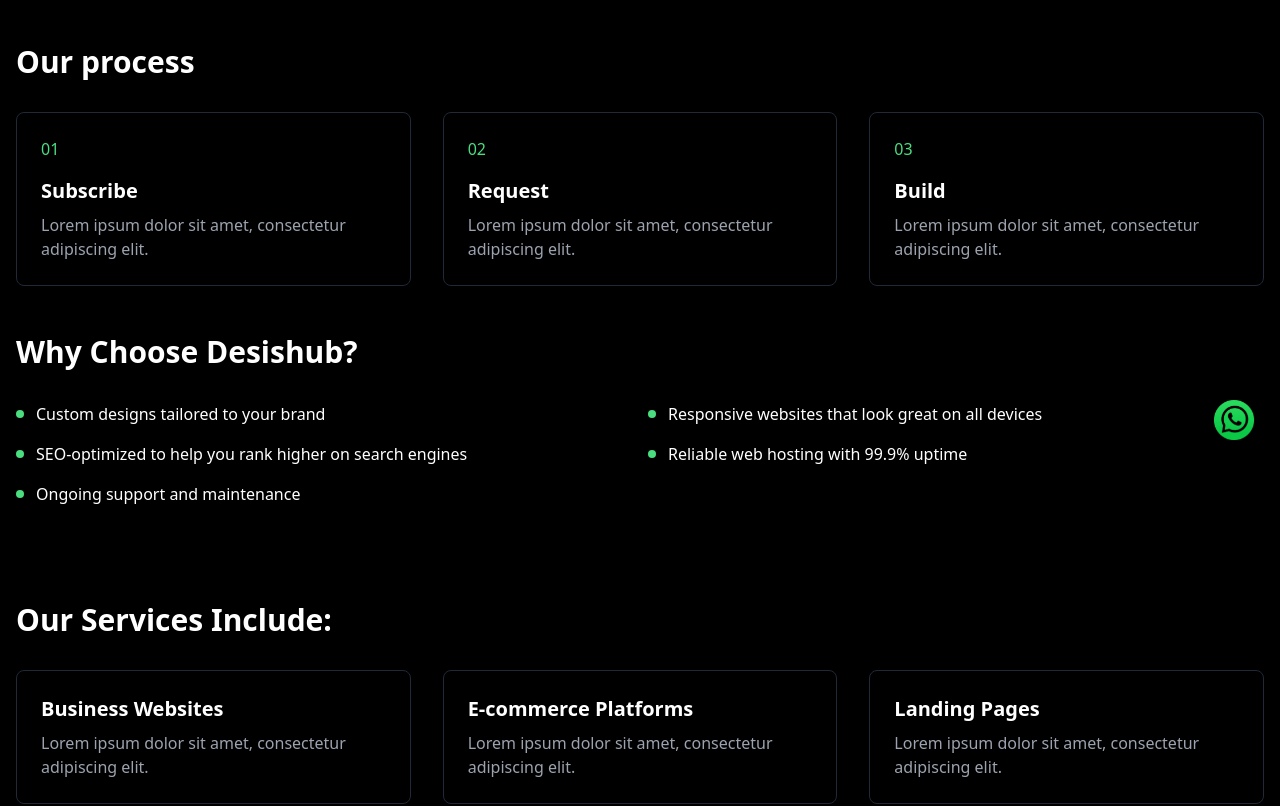
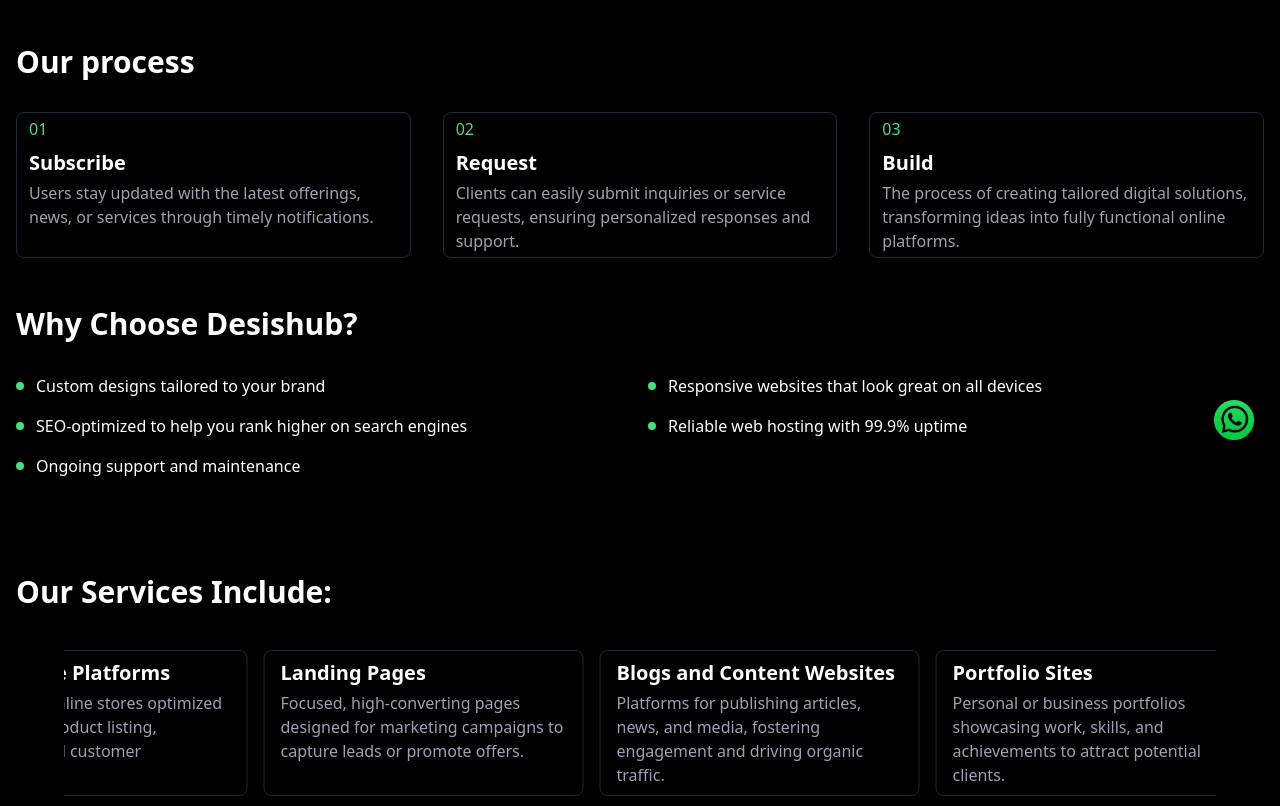
Before and after one commit to johnelipse/landingpage, a Next.js app: page / in a window 1280 px wide. Shown: the part 280-1086 px from the top of the page. Built offline with nearby package versions, Linux system fonts and the light colour scheme.

Commit message:
modified

```diff
--- a/app/page.tsx
+++ b/app/page.tsx
@@ -1,11 +1,9 @@
-// import LandingPage from "@/components/pageOne";
 import DesishubLanding from "@/components/pageTwo";
 import React from "react";
 
 export default function page() {
   return (
     <div>
-      {/* <LandingPage /> */}
       <DesishubLanding />
     </div>
   );
--- a/components/pageTwo.tsx
+++ b/components/pageTwo.tsx
@@ -9,6 +9,8 @@
 import Link from "next/link";
 import Image from "next/image";
 import { a } from "framer-motion/client";
+import Marquee from "./ui/marquee";
+import { title } from "process";
 
 export default function DesishubLanding() {
   const fadeIn = {
@@ -43,6 +45,54 @@
       link: "/",
     },
   ];
+
+  const services = [
+    {
+      title: "Business Websites",
+      description:
+        "Tailored for professional online presence, enhancing credibility and attracting potential clients effectively.",
+    },
+    {
+      title: "E-commerce Platforms",
+      description:
+        "User-friendly online stores optimized for seamless product listing, purchasing, and customer management.",
+    },
+    {
+      title: "Landing Pages",
+      description:
+        "Focused, high-converting pages designed for marketing campaigns to capture leads or promote offers.",
+    },
+    {
+      title: "Blogs and Content Websites",
+      description:
+        "Platforms for publishing articles, news, and media, fostering engagement and driving organic traffic.",
+    },
+    {
+      title: "Portfolio Sites",
+      description:
+        "Personal or business portfolios showcasing work, skills, and achievements to attract potential clients.",
+    },
+  ];
+
+  const process = [
+    {
+      title: "Subscribe",
+      description:
+        " Users stay updated with the latest offerings, news, or services through timely notifications.",
+    },
+    {
+      title: "Request",
+      description:
+        "Clients can easily submit inquiries or service requests, ensuring personalized responses and support.",
+    },
+    {
+      title: "Build",
+      description:
+        "The process of creating tailored digital solutions, transforming ideas into fully functional online platforms.",
+    },
+  ];
+
+  const currentYear = new Date().getFullYear();
 
   return (
     <div className="min-h-screen bg-black text-white font-sans">
@@ -107,20 +157,22 @@
               Our process
             </motion.h2>
             <div className="grid grid-cols-1 md:grid-cols-3 gap-8">
-              {["Subscribe", "Request", "Build"].map((step, index) => (
+              {process.map((process, i) => {
+                return (
                   <motion.div
-                  key={step}
-                  className="border border-gray-800 rounded-lg p-6 hover:border-green-400 transition-colors"
+                    key={i}
+                    className="border border-gray-800 rounded-lg py-1 px-3 hover:border-green-400 transition-colors"
                     variants={fadeIn}
                     whileHover={{ scale: 1.05 }}
                   >
-                  <div className="text-green-400 mb-4">{`0${index + 1}`}</div>
-                  <h3 className="text-xl font-semibold mb-2">{step}</h3>
-                  <p className="text-gray-400">
-                    Lorem ipsum dolor sit amet, consectetur adipiscing elit.
-                  </p>
+                    <div className="text-green-400 mb-2">{`0${i + 1}`}</div>
+                    <h3 className="text-xl font-semibold mb-1">
+                      {process.title}
+                    </h3>
+                    <p className="text-gray-400">{process.description}</p>
                   </motion.div>
-              ))}
+                );
+              })}
             </div>
           </motion.section>
 
@@ -166,31 +218,29 @@
             <motion.h2 className="text-3xl font-bold mb-8" {...fadeIn}>
               Our Services Include:
             </motion.h2>
-            <div className="grid grid-cols-1 md:grid-cols-3 gap-8">
-              {[
-                "Business Websites",
-                "E-commerce Platforms",
-                "Landing Pages",
-                "Blogs and Content Websites",
-                "Portfolio Sites",
-              ].map((service, index) => (
+            <div className="flex max-w-6xl mx-auto flex-col items-center justify-center">
+              <Marquee pauseOnHover className="[--duration:20s] ">
+                {services.map((service, i) => {
+                  return (
                     <motion.div
-                  key={service}
-                  className="border border-gray-800 rounded-lg p-6 hover:border-orange-400 transition-colors"
+                      key={i}
+                      className="border w-[20rem] border-gray-800 rounded-lg py-2 px-4 hover:border-orange-400 transition-colors"
                       variants={fadeIn}
                       whileHover={{ scale: 1.05, borderColor: "#f97316" }}
                     >
-                  <h3 className="text-xl font-semibold mb-2">{service}</h3>
-                  <p className="text-gray-400">
-                    Lorem ipsum dolor sit amet, consectetur adipiscing elit.
-                  </p>
+                      <h3 className="text-xl font-semibold mb-1">
+                        {service.title}
+                      </h3>
+                      <p className="text-gray-400">{service.description}</p>
                     </motion.div>
-              ))}
+                  );
+                })}
+              </Marquee>
             </div>
           </motion.section>
 
           <motion.section
-            className="mb-12 mx-auto max-w-sm"
+            className="mb-12 mx-auto max-w-md"
             id="contactUs"
             initial="initial"
             animate="animate"
@@ -237,7 +287,7 @@
           animate={{ opacity: 1 }}
           transition={{ delay: 1, duration: 0.5 }}
         >
-          <p>&copy; 2024 Desishub. All rights reserved.</p>
+          <p>&copy; {currentYear} Desishub. All rights reserved.</p>
         </motion.footer>
       </div>
       <Link href="">
--- a/components/shineBorder.tsx
+++ b/components/shineBorder.tsx
@@ -1,14 +1,98 @@
-import ShineBorder from "./ui/shine-border";
+import { cn } from "@/lib/utils";
+import Marquee from "./ui/marquee";
 
-export function ShineBorderComp() {
+const reviews = [
+  {
+    name: "Jack",
+    username: "@jack",
+    body: "I've never seen anything like this before. It's amazing. I love it.",
+    img: "https://avatar.vercel.sh/jack",
+  },
+  {
+    name: "Jill",
+    username: "@jill",
+    body: "I don't know what to say. I'm speechless. This is amazing.",
+    img: "https://avatar.vercel.sh/jill",
+  },
+  {
+    name: "John",
+    username: "@john",
+    body: "I'm at a loss for words. This is amazing. I love it.",
+    img: "https://avatar.vercel.sh/john",
+  },
+  {
+    name: "Jane",
+    username: "@jane",
+    body: "I'm at a loss for words. This is amazing. I love it.",
+    img: "https://avatar.vercel.sh/jane",
+  },
+  {
+    name: "Jenny",
+    username: "@jenny",
+    body: "I'm at a loss for words. This is amazing. I love it.",
+    img: "https://avatar.vercel.sh/jenny",
+  },
+  {
+    name: "James",
+    username: "@james",
+    body: "I'm at a loss for words. This is amazing. I love it.",
+    img: "https://avatar.vercel.sh/james",
+  },
+];
+
+const firstRow = reviews.slice(0, reviews.length / 2);
+const secondRow = reviews.slice(reviews.length / 2);
+
+const ReviewCard = ({
+  img,
+  name,
+  username,
+  body,
+}: {
+  img: string;
+  name: string;
+  username: string;
+  body: string;
+}) => {
   return (
-    <ShineBorder
-      className="relative flex h-[500px] w-full flex-col items-center justify-center overflow-hidden rounded-lg border bg-background md:shadow-xl"
-      color={["#A07CFE", "#FE8FB5", "#FFBE7B"]}
+    <figure
+      className={cn(
+        "relative w-64 cursor-pointer overflow-hidden rounded-xl border p-4",
+        // light styles
+        "border-gray-950/[.1] bg-gray-950/[.01] hover:bg-gray-950/[.05]",
+        // dark styles
+        "dark:border-gray-50/[.1] dark:bg-gray-50/[.10] dark:hover:bg-gray-50/[.15]"
+      )}
     >
-      <span className="pointer-events-none whitespace-pre-wrap bg-gradient-to-b from-black to-gray-300/80 bg-clip-text text-center text-8xl font-semibold leading-none text-transparent dark:from-white dark:to-slate-900/10">
-        Shine Border
-      </span>
-    </ShineBorder>
+      <div className="flex flex-row items-center gap-2">
+        <img className="rounded-full" width="32" height="32" alt="" src={img} />
+        <div className="flex flex-col">
+          <figcaption className="text-sm font-medium dark:text-white">
+            {name}
+          </figcaption>
+          <p className="text-xs font-medium dark:text-white/40">{username}</p>
+        </div>
+      </div>
+      <blockquote className="mt-2 text-sm">{body}</blockquote>
+    </figure>
+  );
+};
+
+export function MarqueeDemo() {
+  return (
+    <div className="relative flex h-[500px] w-full flex-col items-center justify-center overflow-hidden rounded-lg border bg-background md:shadow-xl">
+      <Marquee pauseOnHover className="[--duration:20s]">
+        {firstRow.map((review) => (
+          <ReviewCard key={review.username} {...review} />
+        ))}
+      </Marquee>
+      <Marquee reverse pauseOnHover className="[--duration:20s]">
+        {secondRow.map((review) => (
+          <ReviewCard key={review.username} {...review} />
+        ))}
+      </Marquee>
+      <div className="pointer-events-none absolute inset-y-0 left-0 w-1/3 bg-gradient-to-r from-white dark:from-background"></div>
+      <div className="pointer-events-none absolute inset-y-0 right-0 w-1/3 bg-gradient-to-l from-white dark:from-background"></div>
+    </div>
   );
 }
--- /dev/null
+++ b/components/ui/marquee.tsx
@@ -0,0 +1,52 @@
+/* eslint-disable @typescript-eslint/no-explicit-any */
+import { cn } from "@/lib/utils";
+
+interface MarqueeProps {
+  className?: string;
+  reverse?: boolean;
+  pauseOnHover?: boolean;
+  children?: React.ReactNode;
+  vertical?: boolean;
+  repeat?: number;
+  [key: string]: any;
+}
+
+export default function Marquee({
+  className,
+  reverse,
+  pauseOnHover = false,
+  children,
+  vertical = false,
+  repeat = 4,
+  ...props
+}: MarqueeProps) {
+  return (
+    <div
+      {...props}
+      className={cn(
+        "group flex overflow-hidden w-full p-2 [--duration:40s] [--gap:1rem] [gap:var(--gap)]",
+        {
+          "flex-row": !vertical,
+          "flex-col": vertical,
+        },
+        className
+      )}
+    >
+      {Array(repeat)
+        .fill(0)
+        .map((_, i) => (
+          <div
+            key={i}
+            className={cn("flex shrink-0 justify-around [gap:var(--gap)]", {
+              "animate-marquee flex-row": !vertical,
+              "animate-marquee-vertical flex-col": vertical,
+              "group-hover:[animation-play-state:paused]": pauseOnHover,
+              "[animation-direction:reverse]": reverse,
+            })}
+          >
+            {children}
+          </div>
+        ))}
+    </div>
+  );
+}
--- a/tailwind.config.ts
+++ b/tailwind.config.ts
@@ -58,7 +58,9 @@
   			sm: 'calc(var(--radius) - 4px)'
   		},
   		animation: {
-  			shine: 'shine var(--duration) infinite linear'
+  			shine: 'shine var(--duration) infinite linear',
+  			marquee: 'marquee var(--duration) infinite linear',
+  			'marquee-vertical': 'marquee-vertical var(--duration) linear infinite'
   		},
   		keyframes: {
   			shine: {
@@ -71,6 +73,22 @@
   				to: {
   					'background-position': '0% 0%'
   				}
+  			},
+  			marquee: {
+  				from: {
+  					transform: 'translateX(0)'
+  				},
+  				to: {
+  					transform: 'translateX(calc(-100% - var(--gap)))'
+  				}
+  			},
+  			'marquee-vertical': {
+  				from: {
+  					transform: 'translateY(0)'
+  				},
+  				to: {
+  					transform: 'translateY(calc(-100% - var(--gap)))'
+  				}
   			}
   		}
   	}
```
Lines whose indentation alone changed are shown as unchanged.
